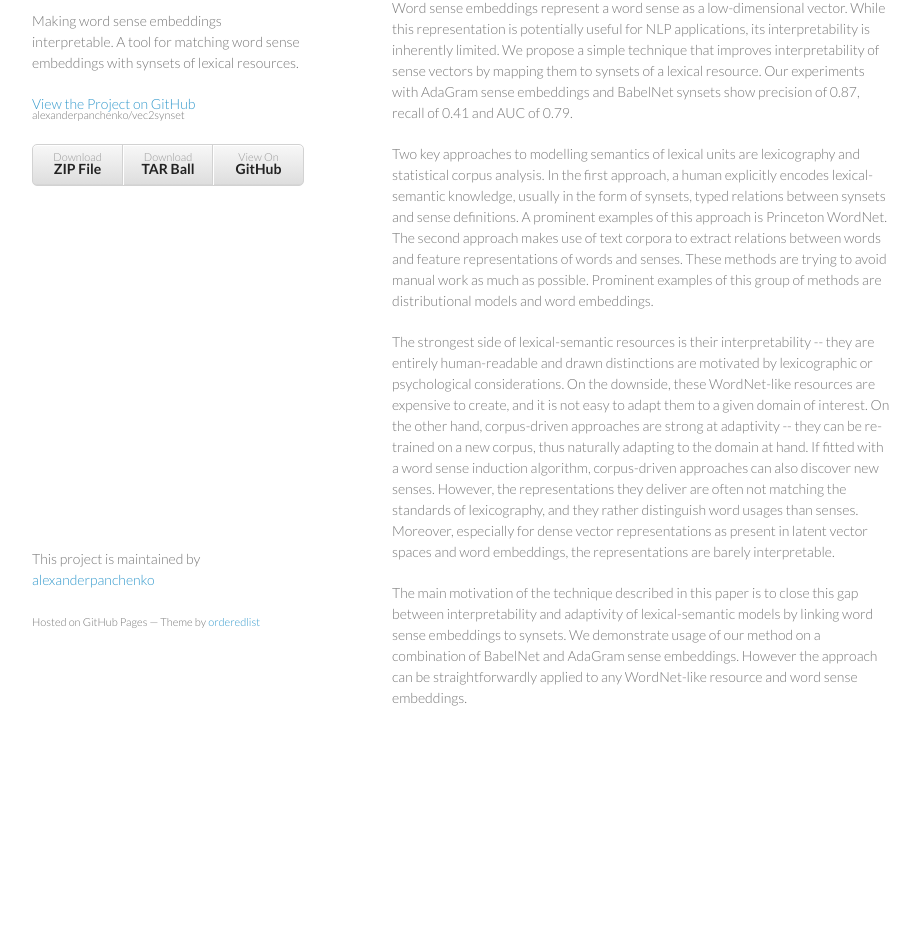
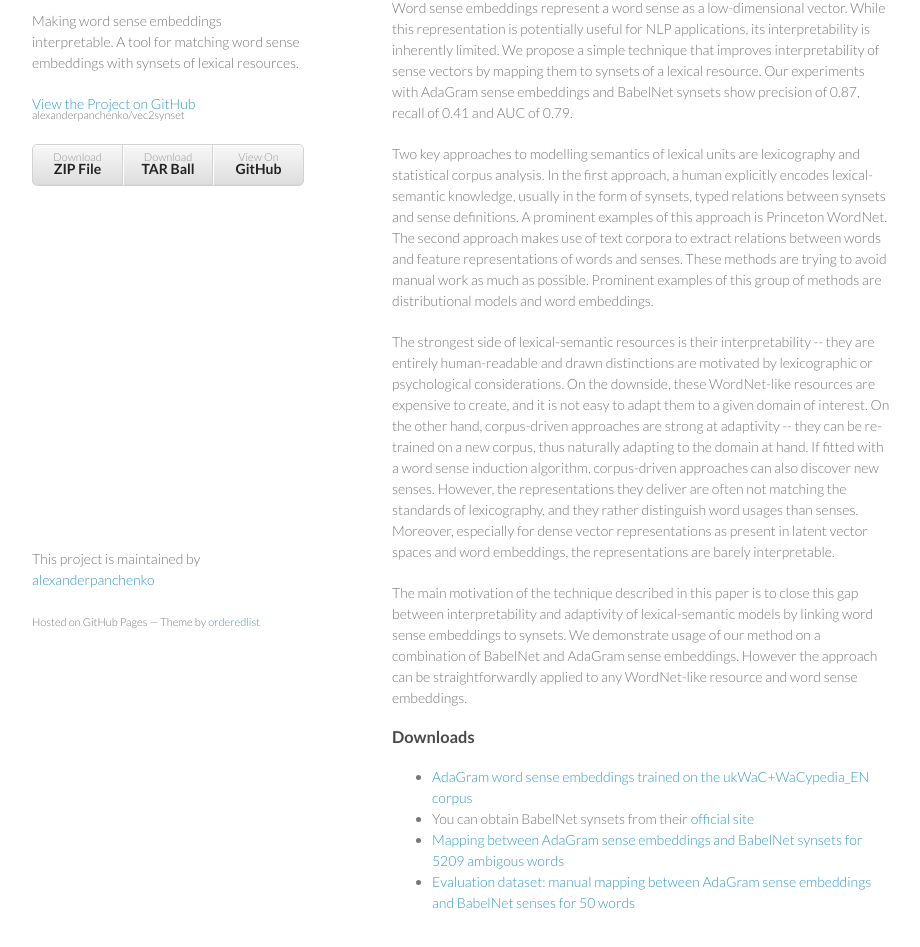
Before and after one commit to tudarmstadt-lt/vec2synset, a plain HTML site: page index.html in a window 1280 px wide. Shown: the part 99-1046 px from the top of the page, without its empty margins (178-1098 px from the left). Before the commit the page ends 877 px from the top, so only its background shows below. Drawn offline with Linux system fonts and the light colour scheme.

Commit message:
Create gh-pages branch via GitHub

```diff
--- a/index.html
+++ b/index.html
@@ -38,6 +38,17 @@
 <p>The strongest side of lexical-semantic resources is their interpretability -- they are entirely human-readable and drawn distinctions are motivated by lexicographic or psychological considerations. On the downside,  these WordNet-like resources are expensive to create, and it is not easy to adapt them to a given domain of interest. On the other hand, corpus-driven approaches are strong at adaptivity -- they can be re-trained on a new corpus, thus naturally adapting to the domain at hand. If fitted with a word sense induction algorithm, corpus-driven approaches can also discover new senses. However, the representations they deliver are often not matching the standards of lexicography, and they rather distinguish word usages than senses. Moreover, especially for dense vector representations as present in latent vector spaces  and word embeddings, the representations are barely interpretable. </p>
 
 <p>The main motivation of the technique described in this paper is to close this gap between interpretability and adaptivity of lexical-semantic models by linking word sense embeddings to synsets. We demonstrate usage of our method on a combination of BabelNet and AdaGram  sense embeddings. However the approach can be straightforwardly applied to any WordNet-like resource and word sense embeddings.  </p>
+
+<h3>
+<a id="downloads" class="anchor" href="#downloads" aria-hidden="true"><span class="octicon octicon-link"></span></a>Downloads</h3>
+
+<ul>
+<li><a href="http://panchenko.me/data/joint/adagram-model-wacky+ukwac-raw">AdaGram word sense embeddings trained on the ukWaC+WaCypedia_EN corpus</a></li>
+<li>You can obtain BabelNet synsets from their <a href="http://babelnet.org">official site</a>
+</li>
+<li><a href="https://docs.google.com/spreadsheets/d/1DvPAgndoYg15GhElDqWLz4fySoX3GISqabMrLTABCtU/edit?usp=sharing">Mapping between AdaGram sense embeddings and BabelNet synsets for 5209 ambigous words</a></li>
+<li><a href="https://docs.google.com/spreadsheets/d/1h_R0Ja1sZnFBud0nPPWb9JO6kB_8NfDz76AISo9FWXY/edit?usp=sharing">Evaluation dataset: manual mapping between AdaGram sense embeddings and BabelNet senses for 50 words</a></li>
+</ul>
       </section>
       <footer>
         <p>This project is maintained by <a href="https://github.com/alexanderpanchenko">alexanderpanchenko</a></p>
```
Also changed, not shown: params.json (+1 -1 lines).
